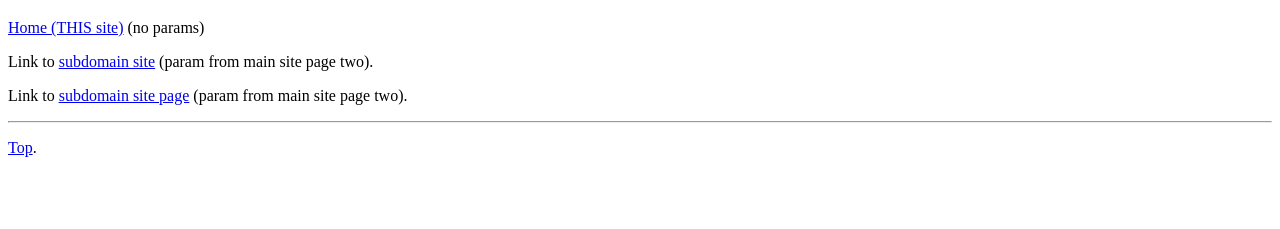
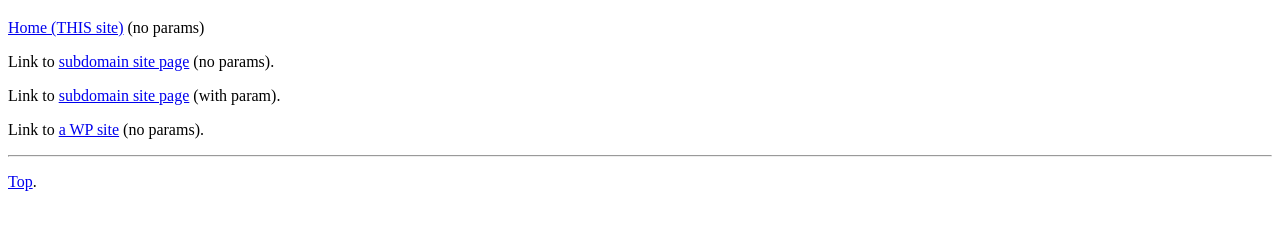
Before and after one commit to alancau/plain-html-site, a plain HTML site: page pagetwo.html in a window 1280 px wide. Shown: the part 61-290 px from the top of the page. Drawn offline with Linux system fonts and the light colour scheme.

Commit message:
Update pagetwo.html
Revised links to subdomain and separate site

```diff
--- a/pagetwo.html
+++ b/pagetwo.html
@@ -20,8 +20,9 @@ height="0" width="0" style="display:none;visibility:hidden"></iframe></noscript>
 <!-- End Google Tag Manager (noscript) -->
     <h1 id="h1">Plain html page two</h1>
     <p><a href="/">Home (THIS site)</a> (no params)</p>
-    <p>Link to <a href="https://snippets.contentscuttle.com/?from=main-site-page-two">subdomain site</a> (param from main site page two).</p>
-    <p>Link to <a href="https://snippets.contentscuttle.com/pagetwo.html?from=main-site-page-two">subdomain site page</a> (param from main site page two).</p>
+    <p>Link to <a href="https://snippets.contentscuttle.com/pagetwo.html">subdomain site page</a> (no params).</p>
+    <p>Link to <a href="https://snippets.contentscuttle.com/pagetwo.html?from=main-site-page-two">subdomain site page</a> (with param).</p>
+    <p>Link to <a href="https://dev-acsitetwo.pantheonsite.io/">a WP site</a> (no params).</p>
     <hr>
     <p><a href="<a href="#h1">Top</a>.</p>
   </body>
```
